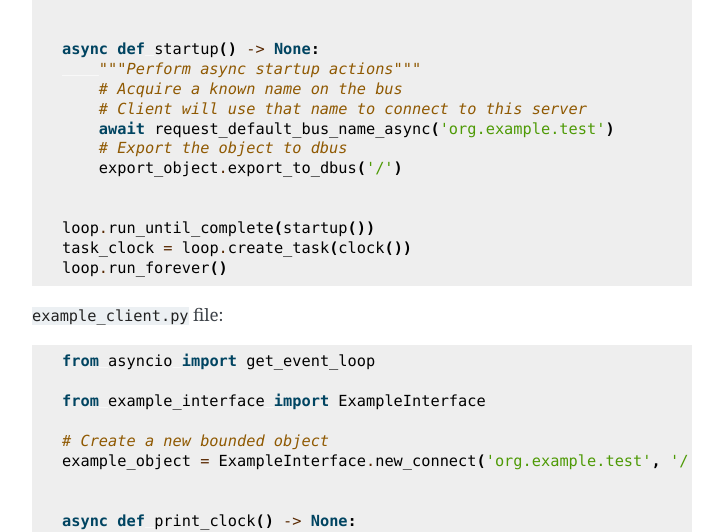
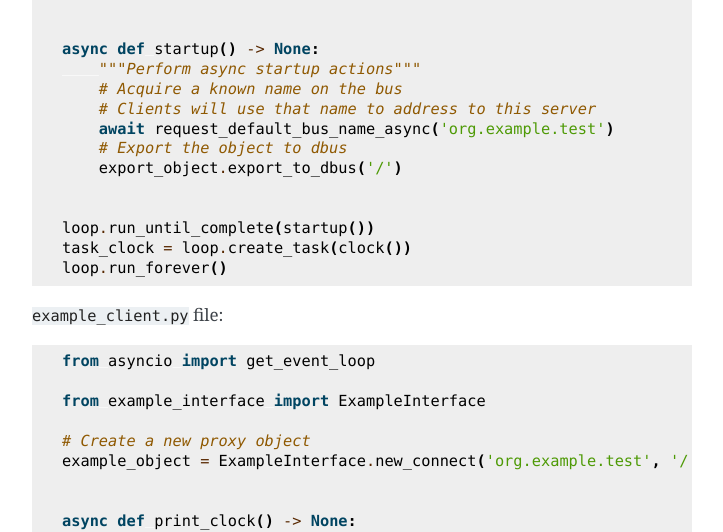
Before and after one commit to python-sdbus/python-sdbus, a Sphinx documentation site: the page built from docs/examples.rst, in a window 1280 px wide and 900 px high, scrolled down 1289 px. Shown: the part 160-692 px from the top of the window, without its empty margins (388-1111 px from the left). Built offline with Sphinx 7.4.7, drawn with Linux system fonts in a browser that asks for light colours.

Commit message:
docs: Updated example with new proxy vocabulary

```diff
--- a/docs/examples.rst
+++ b/docs/examples.rst
@@ -72,7 +72,7 @@ There are 3 files:
     async def startup() -> None:
         """Perform async startup actions"""
         # Acquire a known name on the bus
-        # Client will use that name to connect to this server
+        # Clients will use that name to address to this server
         await request_default_bus_name_async('org.example.test')
         # Export the object to dbus
         export_object.export_to_dbus('/')
@@ -90,7 +90,7 @@ There are 3 files:
 
     from example_interface import ExampleInterface
 
-    # Create a new bounded object
+    # Create a new proxy object
     example_object = ExampleInterface.new_connect('org.example.test', '/')
 
 
```
